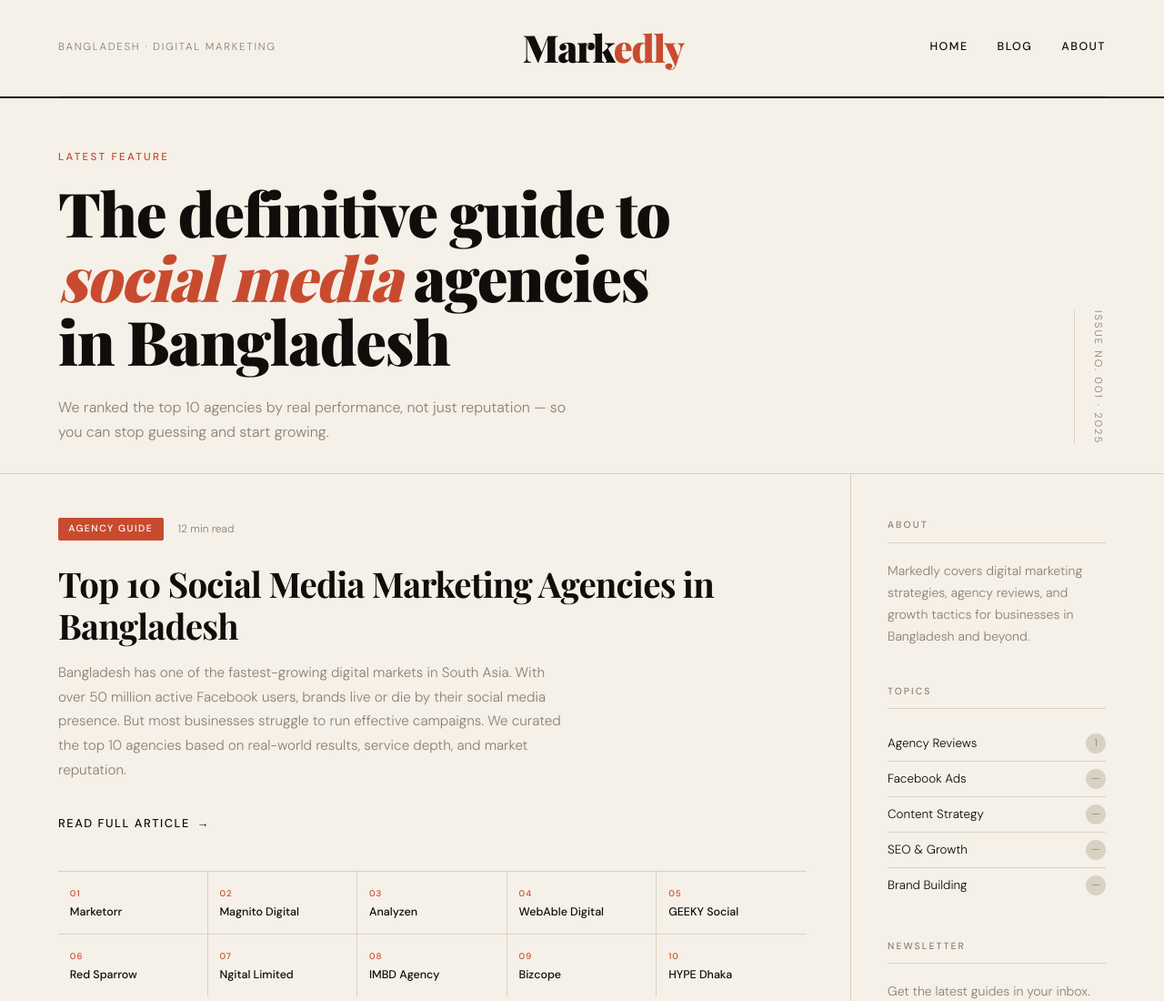
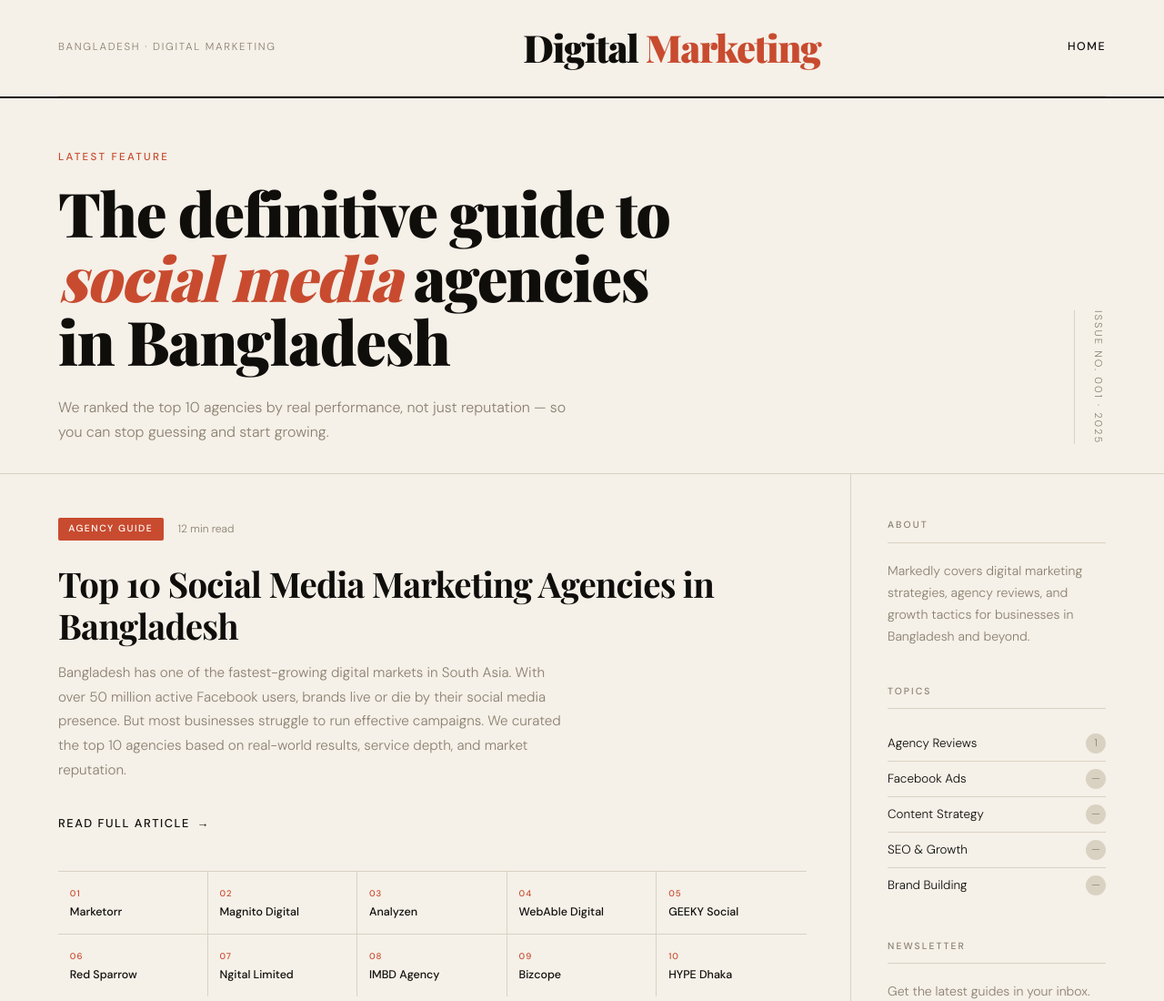
Before and after one commit to Nasir783174/digital-marketing, a plain HTML site: page index.html in a window 1280 px wide. Shown: the top 1100 px of the page at 91% size. Drawn offline with nearby package versions, Linux system fonts and the light colour scheme; a web font is replaced by a local one.

Commit message:
index.html

```diff
--- a/index.html
+++ b/index.html
@@ -3,7 +3,7 @@
 <head>
   <meta charset="UTF-8" />
   <meta name="viewport" content="width=device-width, initial-scale=1.0" />
-  <title>Markedly — Digital Marketing Insights</title>
+  <title>Digital Marketing Insights</title>
   <link rel="preconnect" href="https://fonts.googleapis.com" />
   <link rel="preconnect" href="https://fonts.gstatic.com" crossorigin />
   <link href="https://fonts.googleapis.com/css2?family=Playfair+Display:ital,wght@0,700;0,900;1,700&family=DM+Sans:wght@300;400;500&display=swap" rel="stylesheet" />
@@ -375,11 +375,9 @@
   <header>
     <div class="header-top">
       <span class="date-tag">Bangladesh · Digital Marketing</span>
-      <a href="index.html" class="logo">Mark<span>edly</span></a>
+      <a href="index.html" class="logo">Digital<span> Marketing</span></a>
       <nav>
-        <a href="index.html">Home</a>
-        <a href="blog.html">Blog</a>
-        <a href="#">About</a>
+        <a href="https://digital-marketing-nb.vercel.app/">Home</a>
       </nav>
     </div>
   </header>
```
